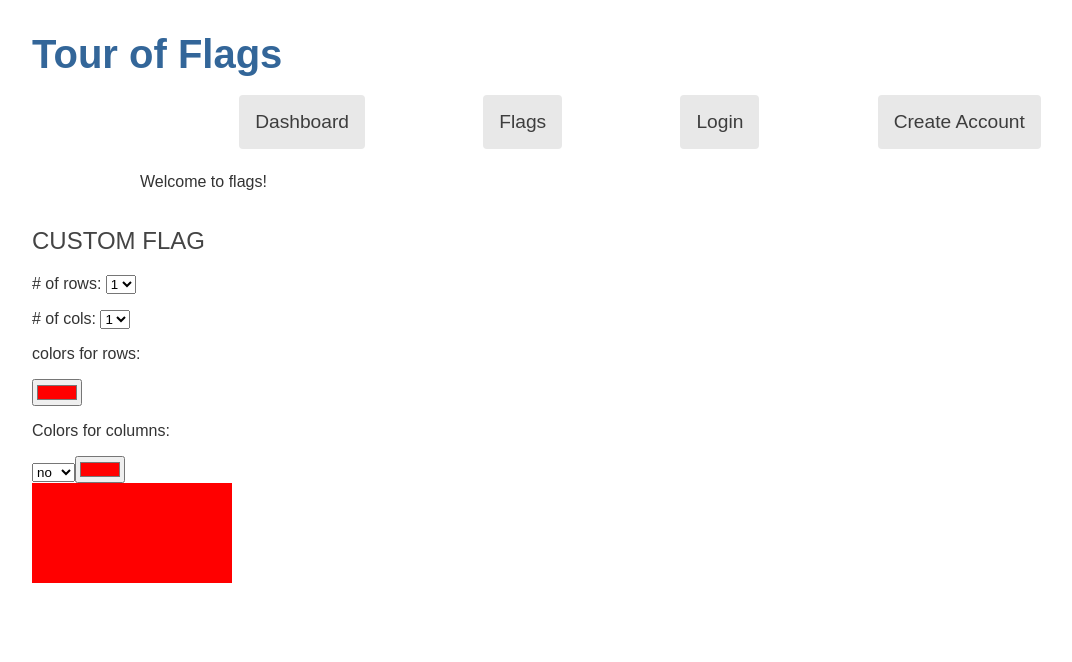
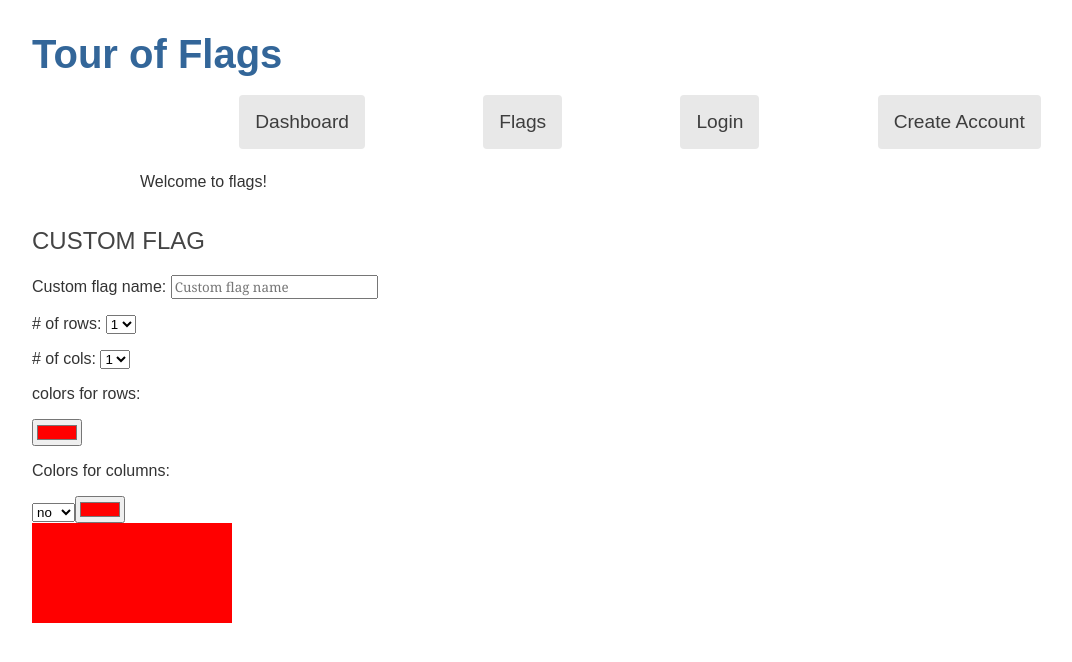
Before and after one commit to jas8726/flags-estore, an Angular app in the folder Tour-of-Flags/: page /customflag in a window 1280 px wide. Shown: the top 662 px of the page, without its empty margins (0-1072 px from the left). Built offline with nearby package versions, Linux system fonts and the light colour scheme.

Commit message:
Custom flag can now have custom name

```diff
--- a/Tour-of-Flags/src/app/customflag/customflag.component.html
+++ b/Tour-of-Flags/src/app/customflag/customflag.component.html
@@ -13,6 +13,16 @@ attributes: disabled (useful for ifadmin)
 **opacity zero
         -->
 
+<div>
+    <p></p>
+    <button *ngIf="ableToAddToCart()" type="button" class="add-to-cart" title="addToCart flag"
+                    (click)="addcustomtocart()">ADD TO CART</button>
+</div>
+
+<div>
+    <label for="flag-name">Custom flag name: </label>
+    <input type="text" id="flag-name" [(ngModel)]="customName" placeholder="Custom flag name" />
+</div>
 
 <p># of rows: <select #r (change)="setRows(r.value)">
         <option default>1</option>
@@ -23,11 +33,6 @@ attributes: disabled (useful for ifadmin)
         <option>6</option>
     </select>
 </p>
-<div>
-    <p></p>
-    <button *ngIf="ableToAddToCart()" type="button" class="add-to-cart" title="addToCart flag"
-                  (click)="addcustomtocart()">ADD TO CART</button>
-</div>
 
 <p># of cols: <select #c (change)="setCols(c.value)">
         <option default>1</option>
--- a/Tour-of-Flags/src/app/customflag/customflag.component.ts
+++ b/Tour-of-Flags/src/app/customflag/customflag.component.ts
@@ -12,7 +12,7 @@ import { CustomFlagService} from '../customflag.service';
 })
 
 export class CustomflagComponent {
-  customflag: Flag | undefined;
+  customName: string = "";
 
   constructor(
     public customFlagService: CustomFlagService,
@@ -50,7 +50,8 @@ export class CustomflagComponent {
   }
 
   addcustomtocart():void{
-    this.add('Custom Flag');
+    this.customName = this.customName.trim();
+    if (this.customName !== "") this.add(this.customName + " (Custom)");
   }
 
 
--- a/Tour-of-Flags/src/app/shopping-cart/shopping-cart.component.css
+++ b/Tour-of-Flags/src/app/shopping-cart/shopping-cart.component.css
@@ -15,7 +15,7 @@
     height: 1.8em;
     border-radius: 4px;
     display: block;
-    width: 100%;
+    width: 200%;
   }
 
   .cart li {
```
Also changed, not shown: 2 other files (tests, documents, lock files or other folders).
